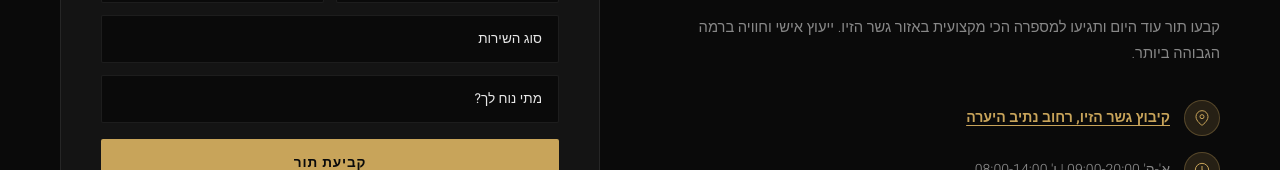
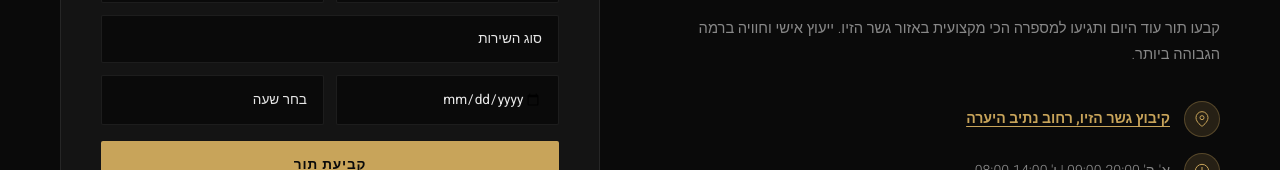
Before and after one commit to asaf30213/tal-barber, a React (Vite) app: page / in a window 1280 px wide. Shown: the part 4913-5083 px from the top of the page. Built offline with nearby package versions, Linux system fonts and the light colour scheme; a web font is replaced by a local one.

Commit message:
Add date picker and time slots to booking form

```diff
--- a/src/components/Booking.jsx
+++ b/src/components/Booking.jsx
@@ -79,12 +79,33 @@ export default function Booking() {
               <option>חבילת חתן</option>
             </select>
           </div>
-          <div className="form-group">
+          <div className="form-row">
+            <input className="form-input" type="date" placeholder="בחר תאריך" />
             <select className="form-input" defaultValue="">
-              <option value="" disabled>מתי נוח לך?</option>
-              <option>בוקר (09:00-12:00)</option>
-              <option>צהריים (12:00-16:00)</option>
-              <option>אחה"צ (16:00-20:00)</option>
+              <option value="" disabled>בחר שעה</option>
+              <option>09:00</option>
+              <option>09:30</option>
+              <option>10:00</option>
+              <option>10:30</option>
+              <option>11:00</option>
+              <option>11:30</option>
+              <option>12:00</option>
+              <option>12:30</option>
+              <option>13:00</option>
+              <option>13:30</option>
+              <option>14:00</option>
+              <option>14:30</option>
+              <option>15:00</option>
+              <option>15:30</option>
+              <option>16:00</option>
+              <option>16:30</option>
+              <option>17:00</option>
+              <option>17:30</option>
+              <option>18:00</option>
+              <option>18:30</option>
+              <option>19:00</option>
+              <option>19:30</option>
+              <option>20:00</option>
             </select>
           </div>
           <button className="form-submit">קביעת תור</button>
```
